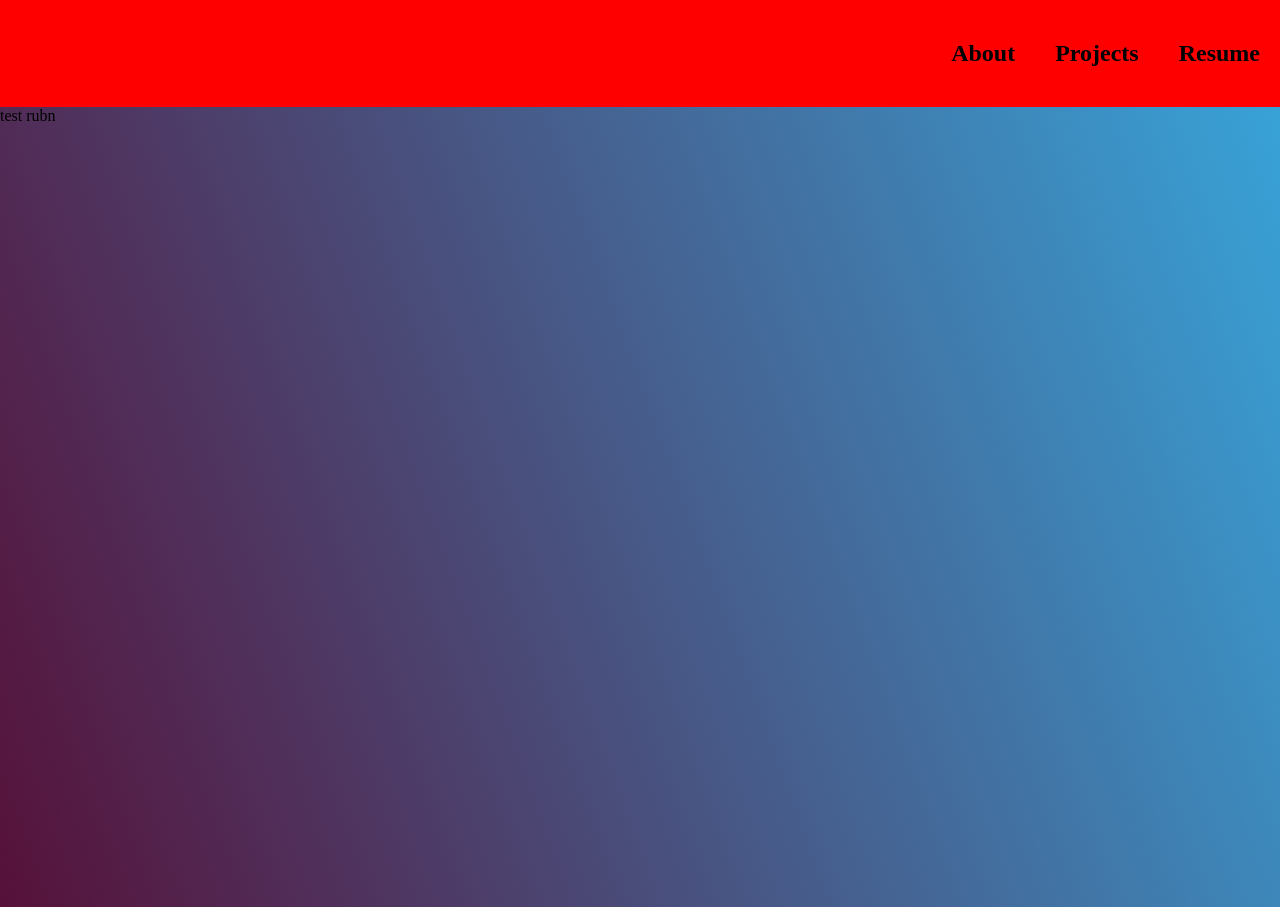
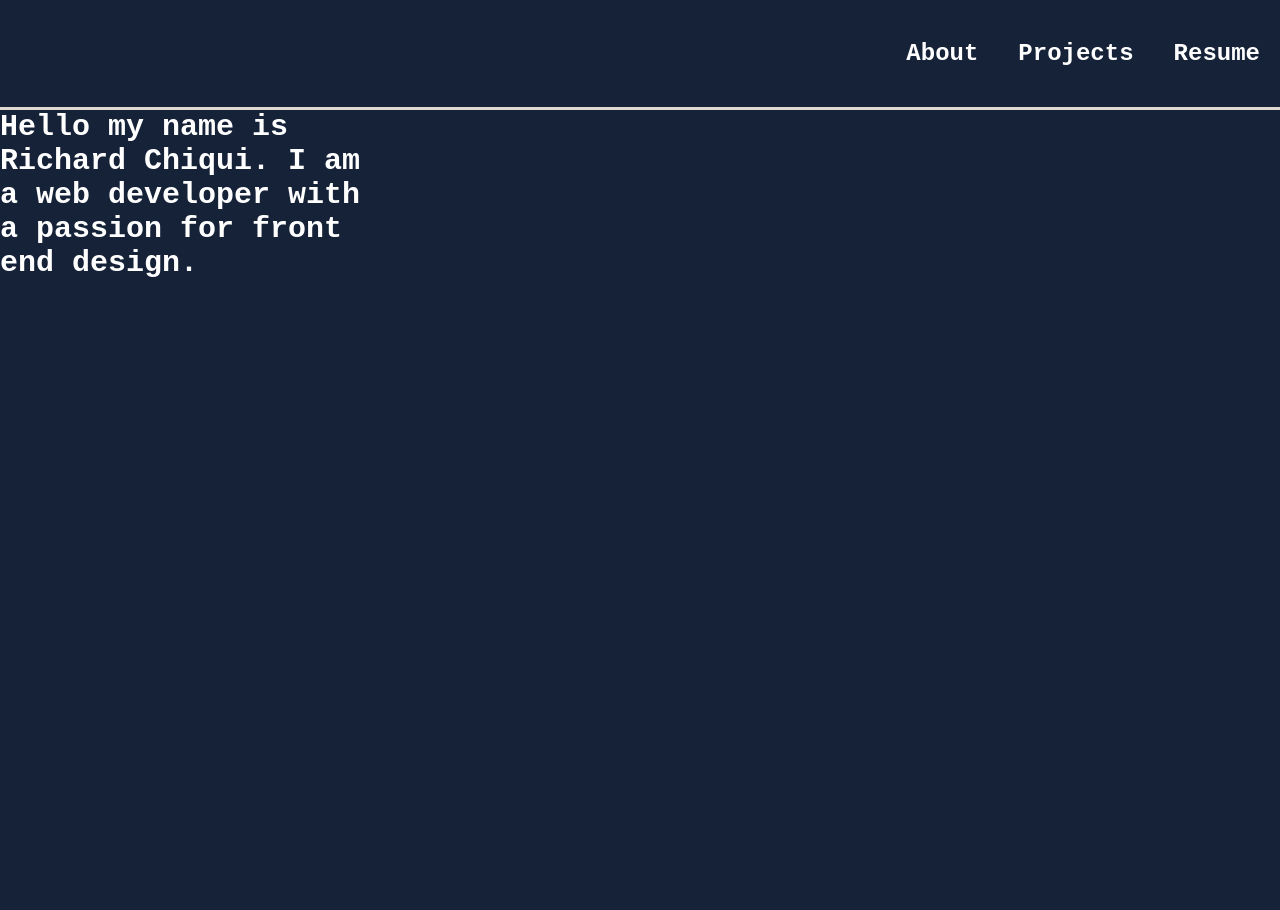
Before and after one commit to RichardChiqui/PersonalWebsite, a React (Create React App) app: page / in a window 1280 px wide. Built offline with nearby package versions, Linux system fonts and the light colour scheme; the HTML template or start-up script is replaced by a standard one.

Commit message:
added background colors and styles for front page

```diff
--- a/src/HomePage.js
+++ b/src/HomePage.js
@@ -10,6 +10,7 @@ export default function ProfileCard(){
     return(
         <div>
         <Header />
+
         <HomeBody />
         </div>
 
--- a/src/HomePageComponents/HomeBody.js
+++ b/src/HomePageComponents/HomeBody.js
@@ -5,7 +5,11 @@ export default function HomeBody(){
     return(
 
   <div className="home-body">
-    test rubn
+    <h1 className="home-description">
+ Hello my name is Richard Chiqui. I am a web developer with a
+    passion for front end design.
+    </h1>
+
   </div>
 
 
--- a/src/index.css
+++ b/src/index.css
@@ -3,10 +3,19 @@ body {
   padding:0;
 }
 .nav-header{
-background-color: red;
+background-color: #152238;
+
 display:flex;
+justify-content: flex-end;
 clear: none;
-justify-content: flex-end;
+color:white;
+font-family: 'Courier New', Courier, monospace;
+border:3px solid #E1D9D1;
+border-top: 0px;
+border-left: 0px;
+border-right:0px;
+
+
 
 }
 .nav-header > h1{
@@ -14,7 +23,18 @@ justify-content: flex-end;
 }
 
 .home-body{
-  background: linear-gradient(70deg,#561139, #38A2D7);
+  background: #152238;
+
   height: 100vh;
 
+
 }
+.home-description{
+
+  margin: 0px;
+width: 30%;
+height: 40%;
+   font-size: 30px;
+  color:white;
+  font-family: 'Courier New', Courier, monospace;
+}
```
